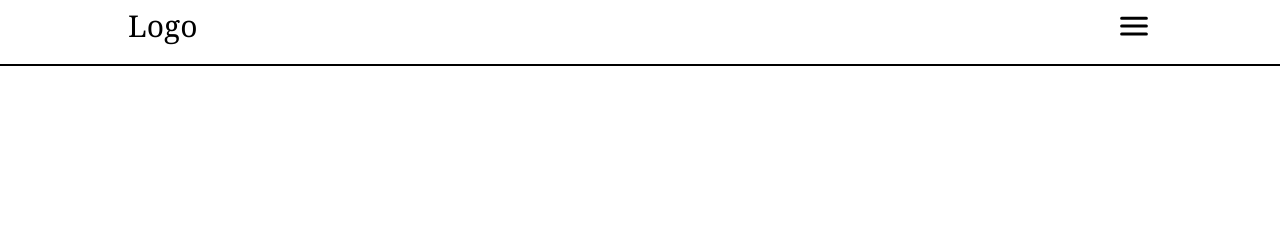
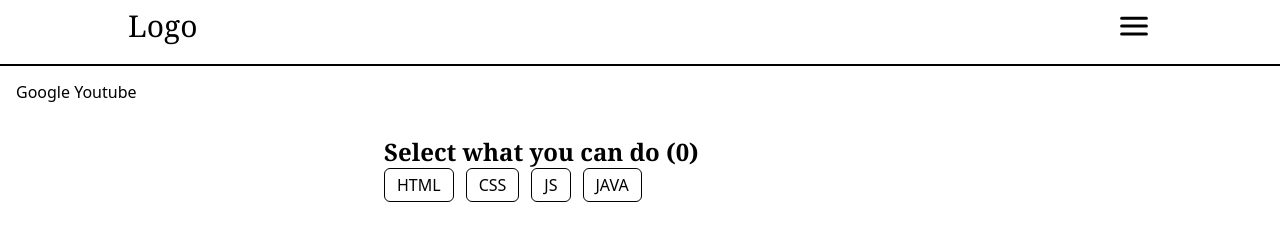
Before and after one commit to Y-Winee/learning-js, a website: page index.html in a window 1280 px wide. Drawn offline with Linux system fonts and the light colour scheme.

Commit message:
adding new changes

```diff
--- a/index.html
+++ b/index.html
@@ -33,6 +33,8 @@
       </div>
     </header>
 
+    <div class="h-16"></div>
+
     <!-- Section for navigation -->
     <section id="nav-sec" class="fixed z-10 pt-16 right-0 translate-x-full duration-200">
       <nav class="bg-gray-400 w-[300px] h-screen pt-3 pl-4">
@@ -42,6 +44,23 @@
       </nav>
     </section>
 
+    <div class="m-4">
+      <a id="google" target="_blank" href="https://www.google.com">Google</a>
+      <a id="youtube" target="_blank" href="https://www.youtube.com">Youtube</a>
+    </div>
+
+    <!-- Sec div for adding selector class -->
+     <div class="w-[40%] h-28 mx-auto py-4">
+      <h3 class="text-2xl font-bold font-serif">Select what you can do
+        (<span id="result">0</span>)
+      </h3>
+      <ul class="flex gap-3">
+        <li class="custom border border-black px-3 py-1 rounded-md">HTML</li>
+        <li class="custom border border-black px-3 py-1 rounded-md">CSS</li>
+        <li class="custom border border-black px-3 py-1 rounded-md">JS</li>
+        <li class="custom border border-black px-3 py-1 rounded-md">JAVA</li>
+      </ul>
+     </div>
     <script src="./js/app.js"></script>
   </body>
 </html>
--- a/js/app.js
+++ b/js/app.js
@@ -1,6 +1,21 @@
 const btn = document.querySelector("#nav-btn");
 const section = document.querySelector("#nav-sec");
+const lists = document.querySelectorAll(".custom");
+const showResult = document.querySelector("#result");
+const google = document.querySelector("#google");
+const yt = document.querySelector("#youtube");
+
+google.setAttribute("href", "https://www.youtube.com");
+google.removeAttribute("target");
 
 btn.onclick = () => {
     section.classList.toggle("translate-x-full");
 };
+
+lists.forEach((list) => {
+    list.onclick = () => {
+        list.classList.toggle("bg-gray-400");
+        const countSelected = document.querySelectorAll(".custom.bg-gray-400");
+        showResult.innerText = countSelected.length;
+    };
+})
```
Also changed, not shown: css/style.css.
